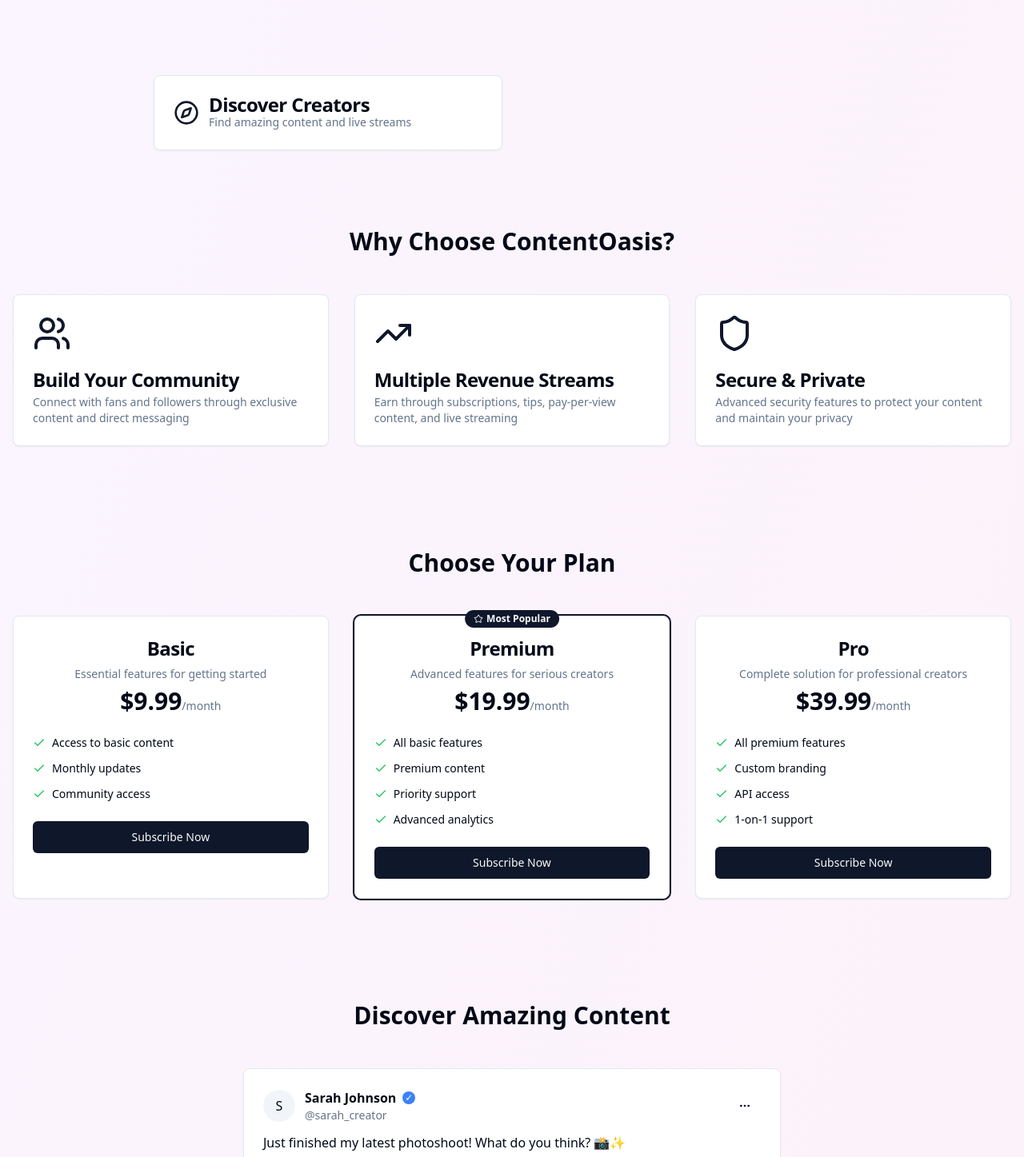
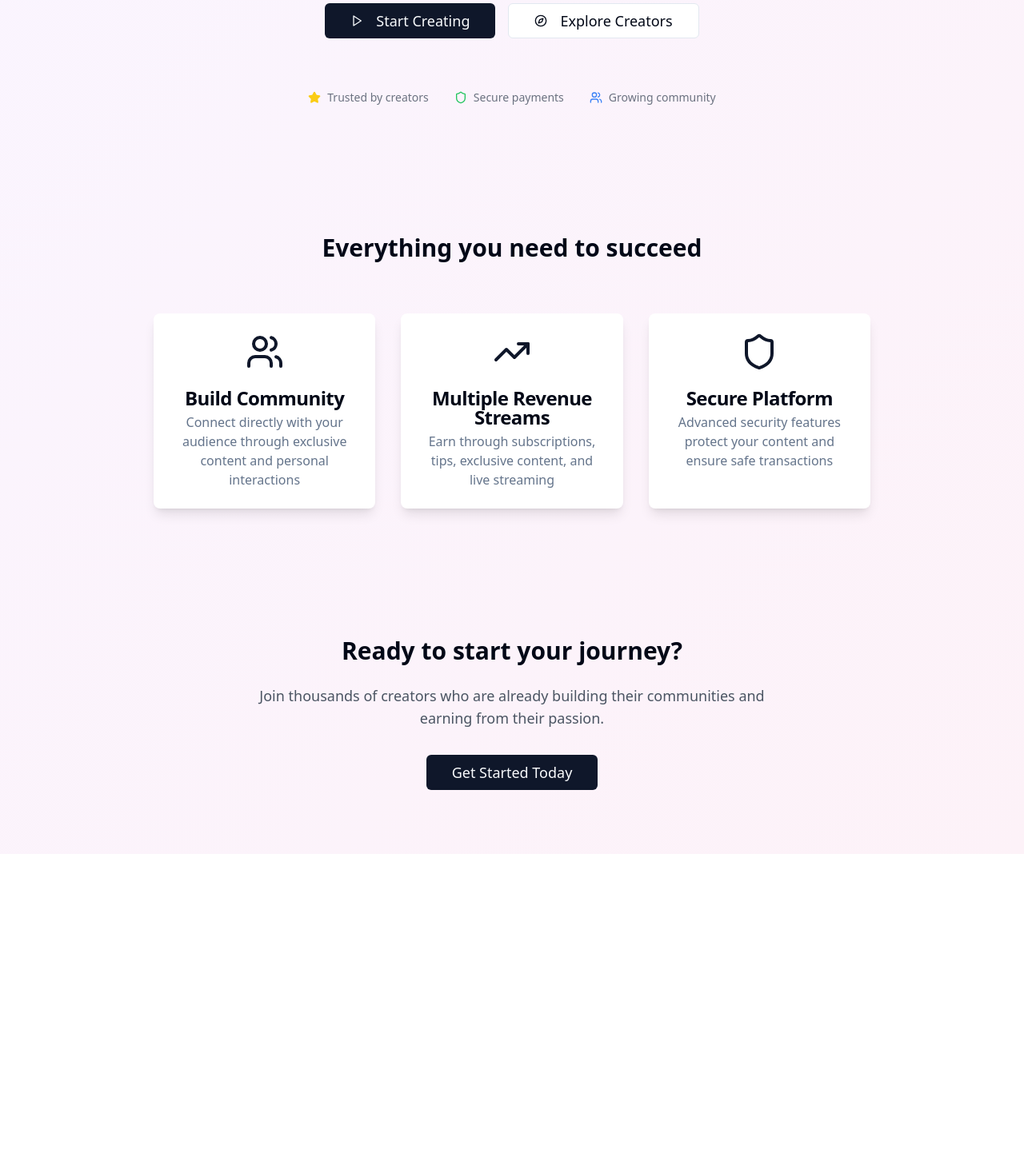
Before and after one commit to TanishqPratap/broken-code-detective-club, a React (Vite) app: page / in a window 1280 px wide. Shown: the part 363-1810 px from the top of the page at 80% size. After the commit the page ends 1431 px from the top, so only its background shows below. Built offline with nearby package versions, Linux system fonts and the light colour scheme.

Commit message:
Refactor: Improve landing page clarity
Improved the landing page's design and content for better clarity and user experience.

```diff
--- a/src/pages/Index.tsx
+++ b/src/pages/Index.tsx
@@ -2,13 +2,7 @@
 import { useState } from "react";
 import { Button } from "@/components/ui/button";
 import { Card, CardContent, CardDescription, CardHeader, CardTitle } from "@/components/ui/card";
-import { Badge } from "@/components/ui/badge";
-import { Star, Users, TrendingUp, Shield, Compass, Video } from "lucide-react";
-import CreatorProfile from "@/components/CreatorProfile";
-import SubscriptionCard from "@/components/SubscriptionCard";
-import ContentFeed from "@/components/ContentFeed";
-import CreatorDashboard from "@/components/CreatorDashboard";
-import PostFeed from "@/components/PostFeed";
+import { Star, Users, TrendingUp, Shield, Compass, Video, Play } from "lucide-react";
 import Navbar from "@/components/Navbar";
 import AuthModal from "@/components/auth/AuthModal";
 import { useAuth } from "@/hooks/useAuth";
@@ -18,99 +12,6 @@ const Index = () => {
   const [showAuthModal, setShowAuthModal] = useState(false);
   const { user, loading } = useAuth();
   const navigate = useNavigate();
-
-  const subscriptionTiers = [
-    {
-      id: "basic",
-      name: "Basic",
-      price: 9.99,
-      description: "Essential features for getting started",
-      features: ["Access to basic content", "Monthly updates", "Community access"],
-    },
-    {
-      id: "premium",
-      name: "Premium",
-      price: 19.99,
-      description: "Advanced features for serious creators",
-      features: ["All basic features", "Premium content", "Priority support", "Advanced analytics"],
-      isPopular: true,
-    },
-    {
-      id: "pro",
-      name: "Pro",
-      price: 39.99,
-      description: "Complete solution for professional creators",
-      features: ["All premium features", "Custom branding", "API access", "1-on-1 support"],
-    }
-  ];
-
-  const samplePosts = [
-    {
-      id: "1",
-      creator: {
-        username: "sarah_creator",
-        displayName: "Sarah Johnson",
-        avatar: "",
-        isVerified: true,
-      },
-      content: {
-        type: "image" as const,
-        text: "Just finished my latest photoshoot! What do you think? 📸✨",
-      },
-      isLocked: !user,
-      likes: 142,
-      comments: 23,
-      timestamp: "2 hours ago",
-      isLiked: false,
-    },
-    {
-      id: "2",
-      creator: {
-        username: "mike_fitness",
-        displayName: "Mike Thompson",
-        avatar: "",
-        isVerified: false,
-      },
-      content: {
-        type: "video" as const,
-        text: "New workout routine dropping tomorrow! Get ready to sweat 💪",
-      },
-      isLocked: false,
-      likes: 89,
-      comments: 15,
-      timestamp: "4 hours ago",
-      isLiked: true,
-    },
-  ];
-
-  const sampleCreator = {
-    id: "1",
-    username: "sarah_creator",
-    displayName: "Sarah Johnson",
-    bio: "Professional photographer and content creator. Sharing behind-the-scenes moments and exclusive content with my amazing subscribers! 📸✨",
-    avatar: "",
-    coverImage: "",
-    subscriberCount: 15420,
-    postCount: 127,
-    isSubscribed: !!user,
-    subscriptionPrice: 19.99,
-  };
-
-  const handleSubscribe = (tierId: string) => {
-    if (!user) {
-      setShowAuthModal(true);
-      return;
-    }
-    console.log("Subscribing to tier:", tierId);
-  };
-
-  const handlePostAction = (postId: string) => {
-    if (!user) {
-      setShowAuthModal(true);
-      return;
-    }
-    console.log("Post action for:", postId);
-  };
 
   const handleGetStarted = () => {
     if (user) {
@@ -137,13 +38,52 @@ const Index = () => {
       <div className="min-h-screen bg-gradient-to-br from-purple-50 to-pink-50">
         <Navbar onAuthClick={() => setShowAuthModal(true)} />
 
-        <div className="container mx-auto px-4 py-8 max-w-2xl">
-          <div className="mb-8">
-            <h1 className="text-3xl font-bold mb-2">Your Feed</h1>
-            <p className="text-gray-600">Welcome back! Here's what's happening</p>
+        <div className="container mx-auto px-4 py-8 max-w-4xl">
+          {/* Welcome Section */}
+          <div className="text-center mb-12">
+            <h1 className="text-4xl font-bold mb-4 bg-gradient-to-r from-purple-600 to-pink-600 bg-clip-text text-transparent">
+              Welcome back!
+            </h1>
+            <p className="text-xl text-gray-600 mb-8">Ready to create amazing content?</p>
+
+            <div className="flex gap-4 justify-center flex-wrap">
+              <Button size="lg" onClick={() => navigate("/creator")}>
+                <Video className="w-5 h-5 mr-2" />
+                Creator Dashboard
+              </Button>
+              <Button variant="outline" size="lg" onClick={() => navigate("/discover")}>
+                <Compass className="w-5 h-5 mr-2" />
+                Discover Content
+              </Button>
+            </div>
           </div>
 
-          <PostFeed />
+          {/* Quick Stats */}
+          <div className="grid md:grid-cols-3 gap-6 mb-12">
+            <Card className="text-center">
+              <CardContent className="pt-6">
+                <Users className="w-8 h-8 text-primary mx-auto mb-2" />
+                <h3 className="font-semibold mb-1">Community</h3>
+                <p className="text-sm text-gray-600">Connect with your audience</p>
+              </CardContent>
+            </Card>
+
+            <Card className="text-center">
+              <CardContent className="pt-6">
+                <TrendingUp className="w-8 h-8 text-primary mx-auto mb-2" />
+                <h3 className="font-semibold mb-1">Earnings</h3>
+                <p className="text-sm text-gray-600">Multiple revenue streams</p>
+              </CardContent>
+            </Card>
+
+            <Card className="text-center">
+              <CardContent className="pt-6">
+                <Shield className="w-8 h-8 text-primary mx-auto mb-2" />
+                <h3 className="font-semibold mb-1">Security</h3>
+                <p className="text-sm text-gray-600">Your content is protected</p>
+              </CardContent>
+            </Card>
+          </div>
         </div>
 
         <AuthModal isOpen={showAuthModal} onClose={() => setShowAuthModal(false)} />
@@ -151,142 +91,101 @@ const Index = () => {
     );
   }
 
-  // Show marketing page for non-authenticated users
+  // Clean marketing page for non-authenticated users
   return (
     <div className="min-h-screen bg-gradient-to-br from-purple-50 to-pink-50">
       <Navbar onAuthClick={() => setShowAuthModal(true)} />
 
       {/* Hero Section */}
-      <section className="container mx-auto px-4 py-16 text-center">
-        <h1 className="text-5xl font-bold mb-6 bg-gradient-to-r from-purple-600 to-pink-600 bg-clip-text text-transparent">
-          Create. Connect. Monetize.
+      <section className="container mx-auto px-4 py-20 text-center">
+        <div className="max-w-4xl mx-auto">
+          <h1 className="text-6xl font-bold mb-6 bg-gradient-to-r from-purple-600 to-pink-600 bg-clip-text text-transparent">
+            Create. Connect. Earn.
           </h1>
-        <p className="text-xl text-gray-600 mb-8 max-w-2xl mx-auto">
-          The ultimate platform for content creators to build their community and generate income through subscriptions, tips, and exclusive content.
+          <p className="text-xl text-gray-600 mb-10 max-w-2xl mx-auto leading-relaxed">
+            The ultimate platform for content creators to build their community and monetize their passion through subscriptions and exclusive content.
           </p>
-        <div className="flex gap-4 justify-center flex-wrap">
-          <Button size="lg" onClick={handleGetStarted}>
-            {user ? "Creator Dashboard" : "Get Started"}
+
+          <div className="flex gap-4 justify-center flex-wrap mb-16">
+            <Button size="lg" className="text-lg px-8 py-4" onClick={handleGetStarted}>
+              <Play className="w-5 h-5 mr-2" />
+              Start Creating
             </Button>
-          <Button variant="outline" size="lg" onClick={() => navigate("/discover")}>
-            <Compass className="w-4 h-4 mr-2" />
-            Discover Creators
+            <Button variant="outline" size="lg" className="text-lg px-8 py-4" onClick={() => navigate("/discover")}>
+              <Compass className="w-5 h-5 mr-2" />
+              Explore Creators
             </Button>
-          {user && (
-            <Button variant="outline" size="lg" onClick={() => navigate("/creator")}>
-              <Video className="w-4 h-4 mr-2" />
-              Go Live
-            </Button>
-          )}
+          </div>
+
+          {/* Trust Indicators */}
+          <div className="flex items-center justify-center gap-8 text-sm text-gray-500 flex-wrap">
+            <div className="flex items-center gap-2">
+              <Star className="w-4 h-4 fill-yellow-400 text-yellow-400" />
+              <span>Trusted by creators</span>
+            </div>
+            <div className="flex items-center gap-2">
+              <Shield className="w-4 h-4 text-green-500" />
+              <span>Secure payments</span>
+            </div>
+            <div className="flex items-center gap-2">
+              <Users className="w-4 h-4 text-blue-500" />
+              <span>Growing community</span>
+            </div>
+          </div>
         </div>
       </section>
 
-      {/* Quick Navigation */}
-      <section className="container mx-auto px-4 py-8">
-        <div className="grid md:grid-cols-2 gap-6 max-w-4xl mx-auto">
-          <Card className="cursor-pointer hover:shadow-lg transition-shadow" onClick={() => navigate("/discover")}>
+      {/* Features Section */}
+      <section className="container mx-auto px-4 py-20">
+        <div className="max-w-4xl mx-auto">
+          <h2 className="text-3xl font-bold text-center mb-16">Everything you need to succeed</h2>
+
+          <div className="grid md:grid-cols-3 gap-8">
+            <Card className="text-center border-0 shadow-lg">
               <CardHeader>
-              <div className="flex items-center gap-3">
-                <Compass className="w-8 h-8 text-primary" />
-                <div>
-                  <CardTitle>Discover Creators</CardTitle>
-                  <CardDescription>Find amazing content and live streams</CardDescription>
-                </div>
-              </div>
-            </CardHeader>
-          </Card>
-
-          {user && (
-            <Card className="cursor-pointer hover:shadow-lg transition-shadow" onClick={() => navigate("/creator")}>
-              <CardHeader>
-                <div className="flex items-center gap-3">
-                  <Video className="w-8 h-8 text-primary" />
-                  <div>
-                    <CardTitle>Creator Hub</CardTitle>
-                    <CardDescription>Manage your content and go live</CardDescription>
-                  </div>
-                </div>
-              </CardHeader>
-            </Card>
-          )}
-        </div>
-      </section>
-
-      {/* Features */}
-      <section className="container mx-auto px-4 py-16">
-        <h2 className="text-3xl font-bold text-center mb-12">Why Choose ContentOasis?</h2>
-        <div className="grid md:grid-cols-3 gap-8">
-          <Card>
-            <CardHeader>
-              <Users className="w-12 h-12 text-primary mb-4" />
-              <CardTitle>Build Your Community</CardTitle>
-              <CardDescription>
-                Connect with fans and followers through exclusive content and direct messaging
+                <Users className="w-12 h-12 text-primary mx-auto mb-4" />
+                <CardTitle>Build Community</CardTitle>
+                <CardDescription className="text-base">
+                  Connect directly with your audience through exclusive content and personal interactions
                 </CardDescription>
               </CardHeader>
             </Card>
 
-          <Card>
+            <Card className="text-center border-0 shadow-lg">
               <CardHeader>
-              <TrendingUp className="w-12 h-12 text-primary mb-4" />
+                <TrendingUp className="w-12 h-12 text-primary mx-auto mb-4" />
                 <CardTitle>Multiple Revenue Streams</CardTitle>
-              <CardDescription>
-                Earn through subscriptions, tips, pay-per-view content, and live streaming
+                <CardDescription className="text-base">
+                  Earn through subscriptions, tips, exclusive content, and live streaming
                 </CardDescription>
               </CardHeader>
             </Card>
 
-          <Card>
+            <Card className="text-center border-0 shadow-lg">
               <CardHeader>
-              <Shield className="w-12 h-12 text-primary mb-4" />
-              <CardTitle>Secure & Private</CardTitle>
-              <CardDescription>
-                Advanced security features to protect your content and maintain your privacy
+                <Shield className="w-12 h-12 text-primary mx-auto mb-4" />
+                <CardTitle>Secure Platform</CardTitle>
+                <CardDescription className="text-base">
+                  Advanced security features protect your content and ensure safe transactions
                 </CardDescription>
               </CardHeader>
             </Card>
           </div>
-      </section>
-
-      {/* Subscription Tiers */}
-      <section className="container mx-auto px-4 py-16">
-        <h2 className="text-3xl font-bold text-center mb-12">Choose Your Plan</h2>
-        <div className="grid md:grid-cols-3 gap-8">
-          {subscriptionTiers.map((tier) => (
-            <SubscriptionCard
-              key={tier.id}
-              tier={tier}
-              onSubscribe={handleSubscribe}
-              isSubscribed={false}
-            />
-          ))}
         </div>
       </section>
 
-      {/* Sample Content Feed */}
-      <section className="container mx-auto px-4 py-16">
-        <h2 className="text-3xl font-bold text-center mb-12">Discover Amazing Content</h2>
-        <ContentFeed
-          posts={samplePosts}
-          onLike={handlePostAction}
-          onComment={handlePostAction}
-          onShare={handlePostAction}
-        />
+      {/* CTA Section */}
+      <section className="container mx-auto px-4 py-20">
+        <div className="max-w-2xl mx-auto text-center">
+          <h2 className="text-3xl font-bold mb-6">Ready to start your journey?</h2>
+          <p className="text-lg text-gray-600 mb-8">
+            Join thousands of creators who are already building their communities and earning from their passion.
+          </p>
+          <Button size="lg" className="text-lg px-8 py-4" onClick={handleGetStarted}>
+            Get Started Today
+          </Button>
+        </div>
       </section>
-
-      {/* Sample Creator Profile */}
-      <section className="py-16">
-        <div className="container mx-auto px-4 mb-12">
-          <h2 className="text-3xl font-bold text-center">Featured Creator</h2>
-        </div>
-        <CreatorProfile creator={sampleCreator} />
-      </section>
-
-      {user && (
-        <section className="py-16">
-          <CreatorDashboard />
-        </section>
-      )}
 
       <AuthModal isOpen={showAuthModal} onClose={() => setShowAuthModal(false)} />
     </div>
```
Lines whose indentation alone changed are shown as unchanged.
